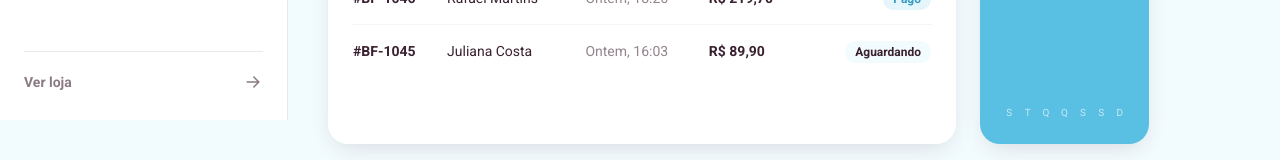
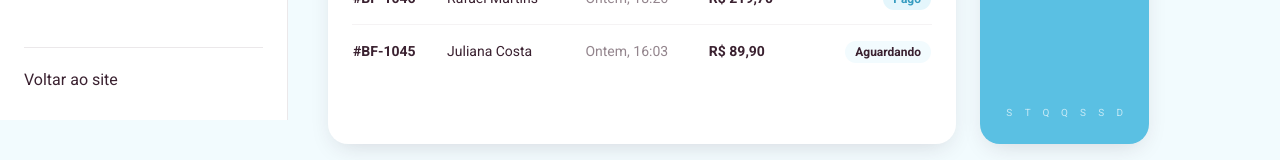
Before and after one commit to biafashionkids/biafashionkids-prospect-ts, a Next.js app: page /admin in a window 1280 px wide. Shown: the part 680-840 px from the top of the page. Built offline with nearby package versions, Linux system fonts and the light colour scheme.

Commit message:
update for vercel

```diff
--- a/components/AdminPanel.tsx
+++ b/components/AdminPanel.tsx
@@ -1,4 +1,6 @@
 "use client";
+import Link from "next/link";
+
 
 import { FormEvent, useMemo, useState } from "react";
 import { formatBRL, products as initialProducts, type IconKey, type Product } from "@/data/products";
@@ -167,9 +169,7 @@ export function AdminPanel() {
         </nav>
 
         <div className="absolute bottom-7 left-6 right-6 border-t border-brand-ink/10 pt-5">
-          <a href="/" className="flex items-center justify-between text-sm font-bold text-brand-ink/60 transition hover:text-brand-pink-600">
-            Ver loja <Icon name="arrow" />
-          </a>
+         <Link href="/" className="...">Voltar ao site</Link>
         </div>
       </aside>
 
```
